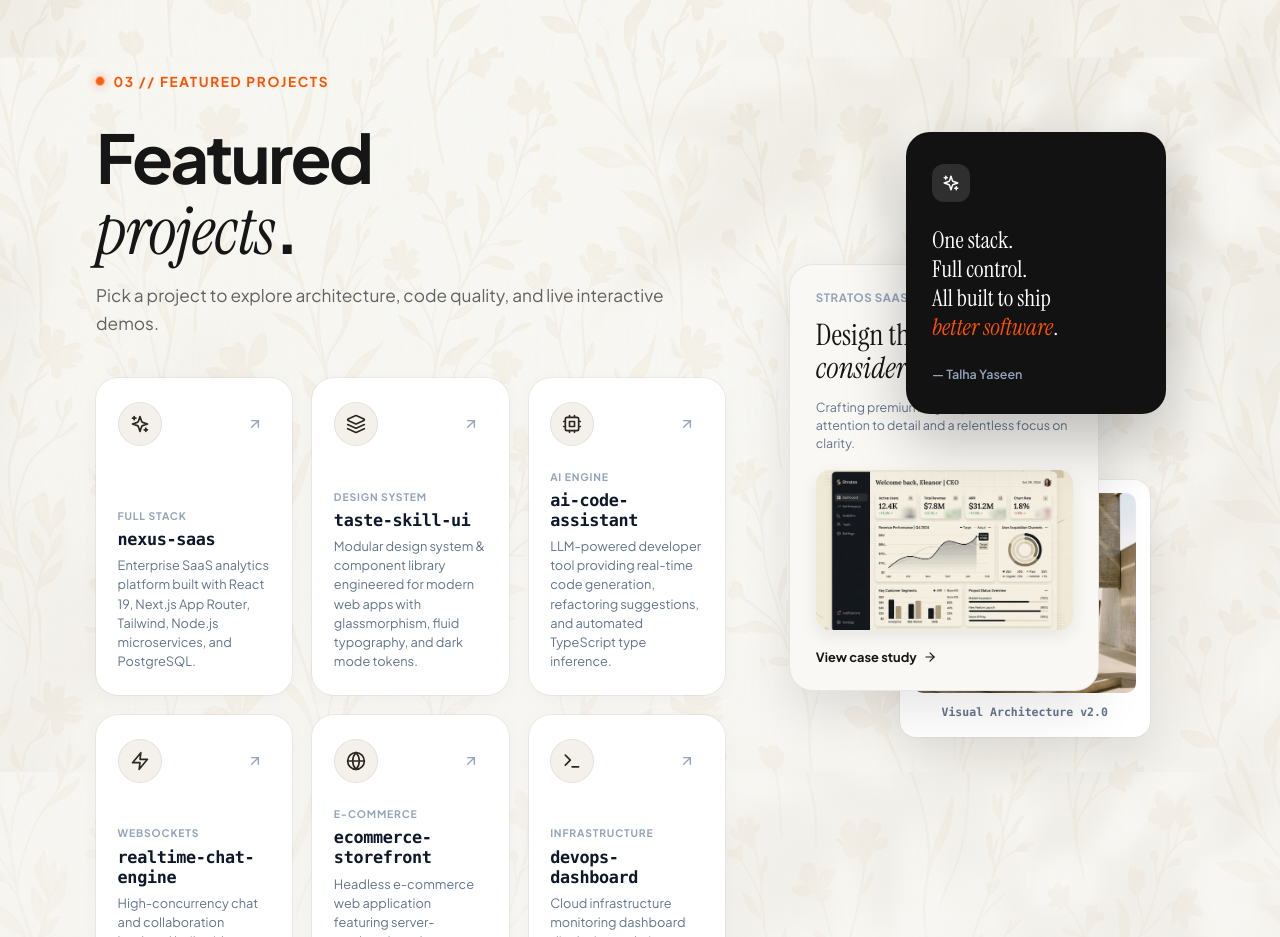
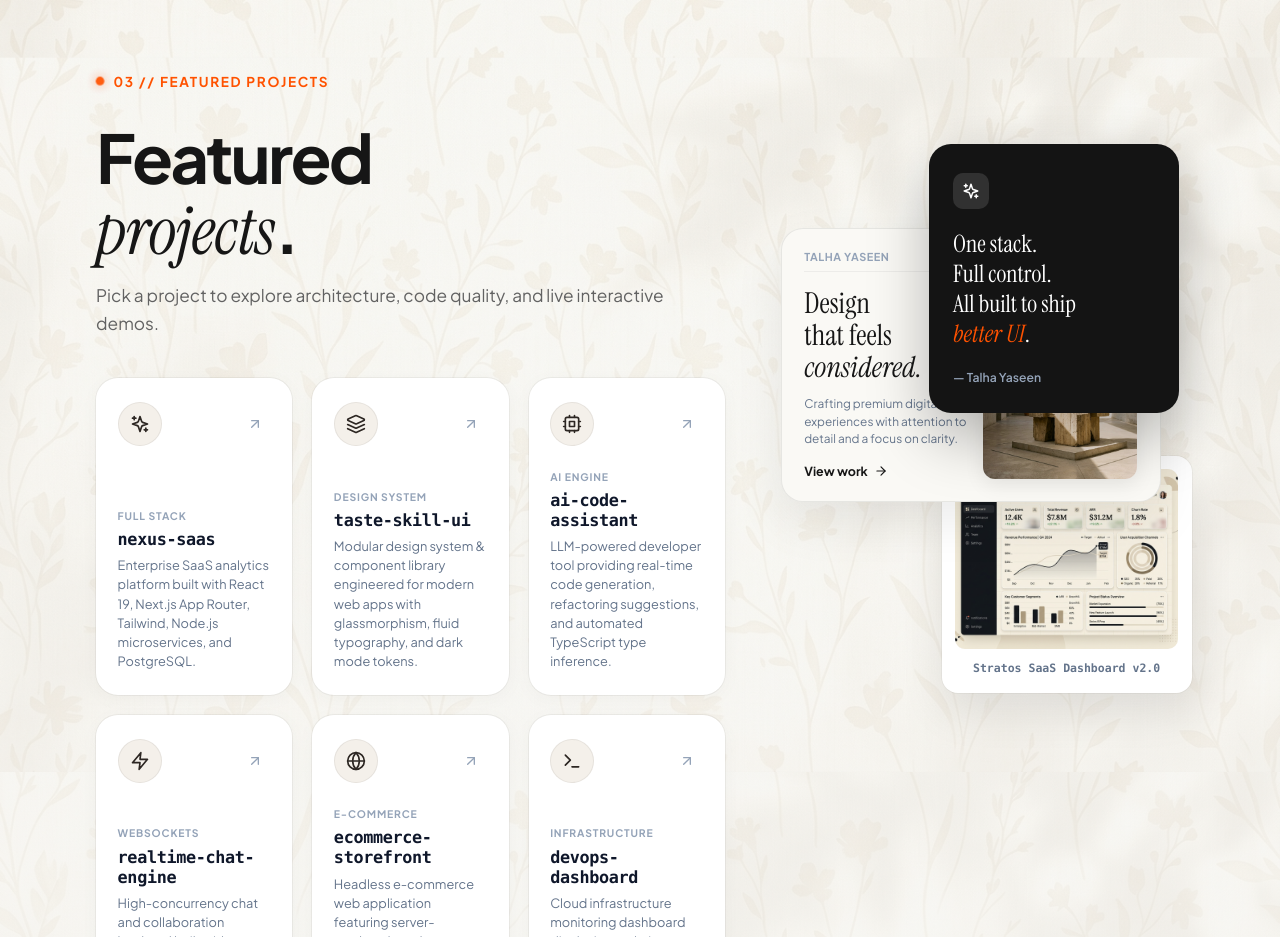
Before and after one commit to Talha-Yaseen-Hub/npm-Google-Scraper, a React (Vite) app: page / in a window 1280 px wide. Shown: the part 2800-3737 px from the top of the page. Built offline with nearby package versions, Linux system fonts and the light colour scheme.

Commit message:
Refine Projects fan deck layout to match TasteSkill reference

```diff
--- a/src/components/ProjectsSection.jsx
+++ b/src/components/ProjectsSection.jsx
@@ -14,9 +14,9 @@ export default function ProjectsSection() {
 
       fanDeckRef.current.forEach((card, i) => {
         if (!card) return;
-        const depth = 0.6 + (i * 0.2);
-        const moveX = x * 20 * depth;
-        const moveY = y * 14 * depth;
+        const depth = 0.5 + (i * 0.2);
+        const moveX = x * 18 * depth;
+        const moveY = y * 12 * depth;
         card.style.transform = `${card.dataset.baseTransform} translate(${moveX}px, ${moveY}px)`;
       });
     };
@@ -133,14 +133,50 @@ export default function ProjectsSection() {
           </div>
         </div>
 
-        {/* Right Column: Tilted Fan Deck Showcase */}
+        {/* Right Column: Exact TasteSkill Tilted Fan Deck */}
         <div className="projects-v2-right">
           <div className="fan-deck-area">
-            {/* Top Dark Card */}
+            {/* 1. Middle Editorial Poster Card */}
+            <div
+              className="fan-card fan-card-poster"
+              ref={(el) => (fanDeckRef.current[1] = el)}
+              data-base-transform="rotate(-4deg)"
+            >
+              <div className="fan-poster-header">
+                <span className="fan-poster-brand">Talha Yaseen</span>
+                <span className="fan-poster-ver">Visual System v2.0</span>
+              </div>
+
+              <div className="fan-poster-body">
+                <div className="fan-poster-left">
+                  <h4 className="fan-poster-title">
+                    Design<br />
+                    that feels<br />
+                    <em>considered.</em>
+                  </h4>
+                  <p className="fan-poster-sub">
+                    Crafting premium digital experiences with attention to detail and a focus on clarity.
+                  </p>
+                  <div className="fan-poster-link">
+                    <span>View work</span>
+                    <ArrowRight size={14} />
+                  </div>
+                </div>
+                <div className="fan-poster-right">
+                  <img
+                    src="/project_preview_2.jpg"
+                    alt="Architectural Render"
+                    className="fan-poster-side-img"
+                  />
+                </div>
+              </div>
+            </div>
+
+            {/* 2. Top Dark Card */}
             <div
               className="fan-card fan-card-dark"
               ref={(el) => (fanDeckRef.current[0] = el)}
-              data-base-transform="rotate(-6deg)"
+              data-base-transform="rotate(8deg)"
             >
               <div className="fan-dark-badge">
                 <Sparkles size={18} />
@@ -149,57 +185,25 @@ export default function ProjectsSection() {
                 One stack.<br />
                 Full control.<br />
                 All built to ship<br />
-                <em>better software</em>.
+                <em>better UI</em>.
               </h4>
               <span className="fan-dark-author">— Talha Yaseen</span>
             </div>
 
-            {/* Middle Editorial Poster Card */}
-            <div
-              className="fan-card fan-card-poster"
-              ref={(el) => (fanDeckRef.current[1] = el)}
-              data-base-transform="rotate(4deg)"
-            >
-              <div className="fan-poster-header">
-                <span className="fan-poster-brand">Stratos SaaS</span>
-                <span className="fan-poster-ver">System v2.0</span>
-              </div>
-              <h4 className="fan-poster-title">
-                Design that feels<br />
-                <em>considered.</em>
-              </h4>
-              <p className="fan-poster-sub">
-                Crafting premium digital products with attention to detail and a relentless focus on clarity.
-              </p>
-
-              <div className="fan-poster-img-box">
-                <img
-                  src="/project_preview_1.jpg"
-                  alt="SaaS Executive Dashboard Mockup"
-                  className="fan-poster-img"
-                />
-              </div>
-
-              <div className="fan-poster-link">
-                <span>View case study</span>
-                <ArrowRight size={14} />
-              </div>
-            </div>
-
-            {/* Bottom Snapshot Card */}
+            {/* 3. Bottom Polaroid Snapshot Card */}
             <div
               className="fan-card fan-card-snapshot"
               ref={(el) => (fanDeckRef.current[2] = el)}
-              data-base-transform="rotate(-3deg)"
+              data-base-transform="rotate(5deg)"
             >
               <div className="fan-snapshot-img-box">
                 <img
-                  src="/project_preview_2.jpg"
-                  alt="Architectural Sculpture Render"
+                  src="/project_preview_1.jpg"
+                  alt="Dashboard Preview"
                   className="fan-snapshot-img"
                 />
               </div>
-              <span className="fan-snapshot-label">Visual Architecture v2.0</span>
+              <span className="fan-snapshot-label">Stratos SaaS Dashboard v2.0</span>
             </div>
           </div>
         </div>
--- a/src/index.css
+++ b/src/index.css
@@ -1481,29 +1481,29 @@ body {
 
 /* 1. Top Dark Card */
 .fan-card-dark {
-  top: 0%;
-  right: 8%;
-  width: 260px;
-  background: #121212;
+  top: 2%;
+  right: 5%;
+  width: 250px;
+  background: #141414;
   color: #FFFFFF;
-  border-radius: 24px;
-  padding: 2rem 1.6rem;
-  box-shadow: 0 25px 60px rgba(0, 0, 0, 0.25);
-  z-index: 3;
-  display: flex;
-  flex-direction: column;
-  gap: 1.5rem;
+  border-radius: 22px;
+  padding: 1.8rem 1.5rem;
+  box-shadow: 0 25px 60px rgba(0, 0, 0, 0.28);
+  z-index: 5;
+  display: flex;
+  flex-direction: column;
+  gap: 1.25rem;
 }
 
 .fan-card-dark:hover {
-  transform: rotate(-3deg) scale(1.03) !important;
-  box-shadow: 0 35px 80px rgba(0, 0, 0, 0.35);
+  transform: rotate(6deg) scale(1.03) !important;
+  box-shadow: 0 35px 80px rgba(0, 0, 0, 0.38);
 }
 
 .fan-dark-badge {
-  width: 38px;
-  height: 38px;
-  border-radius: 12px;
+  width: 36px;
+  height: 36px;
+  border-radius: 10px;
   background: rgba(255, 255, 255, 0.12);
   display: flex;
   align-items: center;
@@ -1513,7 +1513,7 @@ body {
 
 .fan-dark-title {
   font-family: var(--font-serif);
-  font-size: 1.45rem;
+  font-size: 1.5rem;
   font-weight: 400;
   line-height: 1.25;
   color: #FFFFFF;
@@ -1526,46 +1526,61 @@ body {
 }
 
 .fan-dark-author {
-  font-size: 0.78rem;
+  font-size: 0.76rem;
   font-weight: 600;
   color: #94A3B8;
 }
 
-/* 2. Middle Editorial Poster Card */
+/* 2. Middle Editorial Poster Card (TasteSkill Two-Column Layout) */
 .fan-card-poster {
-  top: 22%;
-  left: 2%;
-  width: 310px;
-  background: #F9F8F5;
+  top: 16%;
+  left: 0%;
+  width: 380px;
+  background: #FAF9F5;
   border: 1px solid rgba(0, 0, 0, 0.08);
-  border-radius: 24px;
-  padding: 1.6rem;
-  box-shadow: 0 20px 50px rgba(0, 0, 0, 0.1);
-  z-index: 2;
-  display: flex;
-  flex-direction: column;
-  gap: 0.85rem;
+  border-radius: 22px;
+  padding: 1.35rem 1.4rem;
+  box-shadow: 0 20px 50px rgba(0, 0, 0, 0.08);
+  z-index: 3;
+  display: flex;
+  flex-direction: column;
+  gap: 1rem;
 }
 
 .fan-card-poster:hover {
-  transform: rotate(1deg) scale(1.03) !important;
-  box-shadow: 0 30px 70px rgba(0, 0, 0, 0.15);
+  transform: rotate(-2deg) scale(1.02) !important;
+  box-shadow: 0 30px 70px rgba(0, 0, 0, 0.14);
 }
 
 .fan-poster-header {
   display: flex;
   justify-content: space-between;
   align-items: center;
-  font-size: 0.72rem;
+  font-size: 0.68rem;
   font-weight: 700;
   color: #94A3B8;
   text-transform: uppercase;
   letter-spacing: 0.05em;
+  border-bottom: 1px solid rgba(0, 0, 0, 0.05);
+  padding-bottom: 0.5rem;
+}
+
+.fan-poster-body {
+  display: grid;
+  grid-template-columns: 1fr 0.95fr;
+  gap: 1rem;
+  align-items: center;
+}
+
+.fan-poster-left {
+  display: flex;
+  flex-direction: column;
+  gap: 0.75rem;
 }
 
 .fan-poster-title {
   font-family: var(--font-serif);
-  font-size: 1.85rem;
+  font-size: 1.8rem;
   font-weight: 400;
   line-height: 1.1;
   color: #161616;
@@ -1577,52 +1592,52 @@ body {
 }
 
 .fan-poster-sub {
-  font-size: 0.78rem;
+  font-size: 0.74rem;
   line-height: 1.45;
   color: #64748B;
   margin: 0;
 }
 
-.fan-poster-img-box {
+.fan-poster-link {
+  display: inline-flex;
+  align-items: center;
+  gap: 0.4rem;
+  font-size: 0.78rem;
+  font-weight: 700;
+  color: #161616;
+  transition: color 0.25s ease, transform 0.25s ease;
+  margin-top: 0.25rem;
+}
+
+.fan-card-poster:hover .fan-poster-link {
+  color: var(--accent-orange);
+  transform: translateX(3px);
+}
+
+.fan-poster-right {
   width: 100%;
-  height: 160px;
-  border-radius: 14px;
+  height: 190px;
+  border-radius: 12px;
   overflow: hidden;
-  margin: 0.3rem 0;
-  box-shadow: 0 6px 18px rgba(0, 0, 0, 0.08);
-}
-
-.fan-poster-img {
+  box-shadow: 0 6px 20px rgba(0, 0, 0, 0.08);
+}
+
+.fan-poster-side-img {
   width: 100%;
   height: 100%;
   object-fit: cover;
 }
 
-.fan-poster-link {
-  display: inline-flex;
-  align-items: center;
-  gap: 0.4rem;
-  font-size: 0.8rem;
-  font-weight: 700;
-  color: #161616;
-  transition: color 0.25s ease, transform 0.25s ease;
-}
-
-.fan-card-poster:hover .fan-poster-link {
-  color: var(--accent-orange);
-  transform: translateX(3px);
-}
-
 /* 3. Bottom Polaroid Snapshot Card */
 .fan-card-snapshot {
-  top: 58%;
-  right: 12%;
+  top: 54%;
+  right: 2%;
   width: 250px;
   background: #FFFFFF;
   border-radius: 16px;
   padding: 0.85rem 0.85rem 1.1rem;
   box-shadow: 0 18px 45px rgba(0, 0, 0, 0.09), 0 0 0 1px rgba(0, 0, 0, 0.04);
-  z-index: 1;
+  z-index: 2;
   display: flex;
   flex-direction: column;
   align-items: center;
@@ -1630,13 +1645,13 @@ body {
 }
 
 .fan-card-snapshot:hover {
-  transform: rotate(0deg) scale(1.04) !important;
+  transform: rotate(3deg) scale(1.04) !important;
   box-shadow: 0 28px 65px rgba(0, 0, 0, 0.14);
 }
 
 .fan-snapshot-img-box {
   width: 100%;
-  height: 200px;
+  height: 180px;
   border-radius: 10px;
   overflow: hidden;
 }
```
